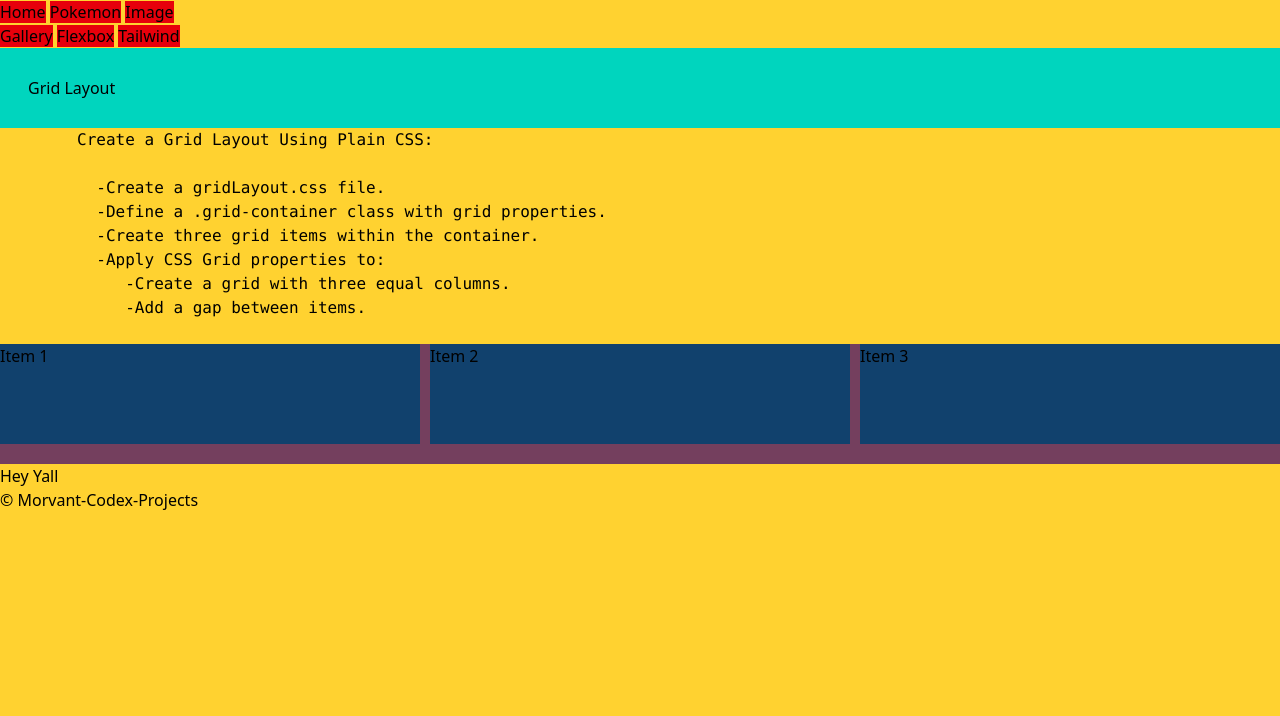
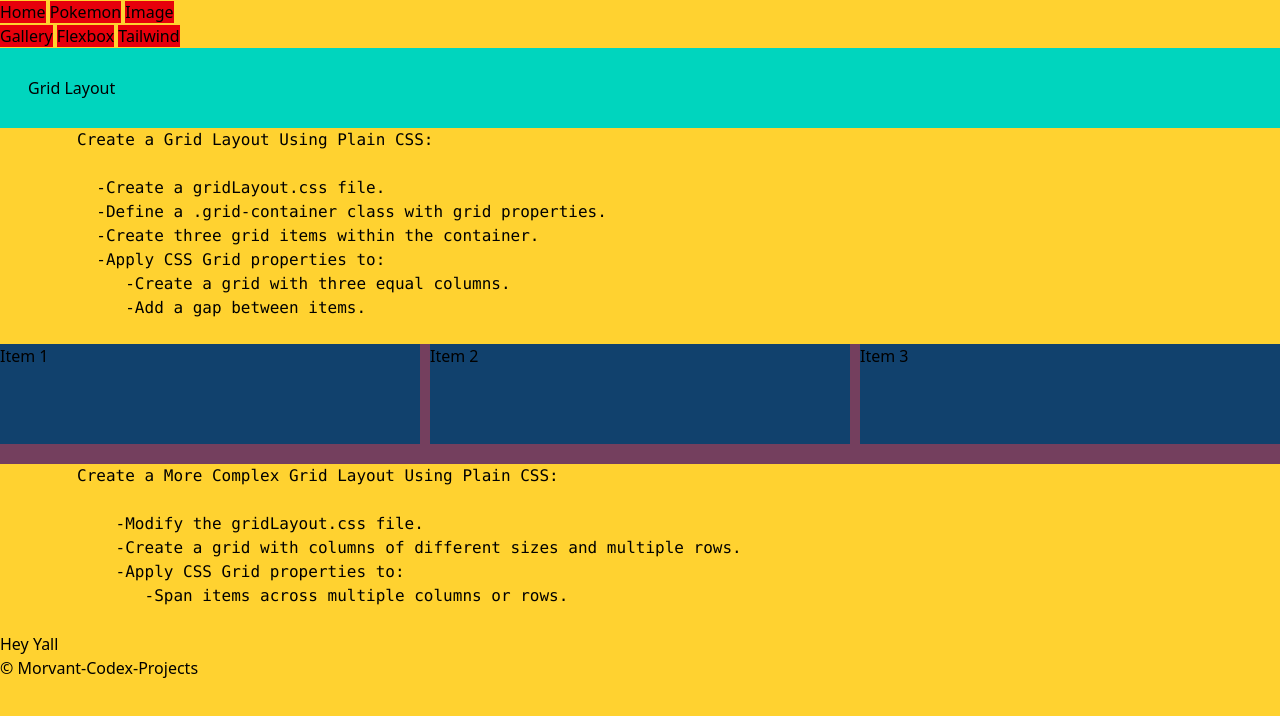
Before and after one commit to Morvant-Codex-Projects/band-name-generator2.0, a plain HTML site: page gridLayout/grid-layout.html in a window 1280 px wide. Drawn offline with nearby package versions, Linux system fonts and the light colour scheme; files that its build step writes are made by us from their sources; no server answers; files whose address does not match are found by name.

Commit message:
add more instructions to html

```diff
--- a/gridLayout/grid-layout.html
+++ b/gridLayout/grid-layout.html
@@ -38,6 +38,14 @@
     <div>Item 2</div>
     <div>Item 3</div>
     </div>
+    <pre>
+        Create a More Complex Grid Layout Using Plain CSS:
+
+            -Modify the gridLayout.css file.
+            -Create a grid with columns of different sizes and multiple rows.
+            -Apply CSS Grid properties to:
+               -Span items across multiple columns or rows.
+    </pre>
     <div id="greet">Hey Yall</div>
      <footer>&copy Morvant-Codex-Projects</footer>
 </body>
```
